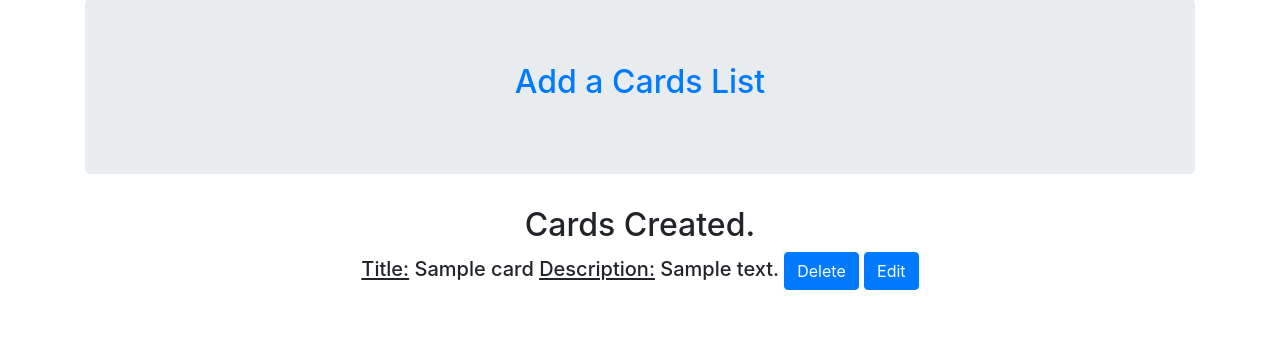
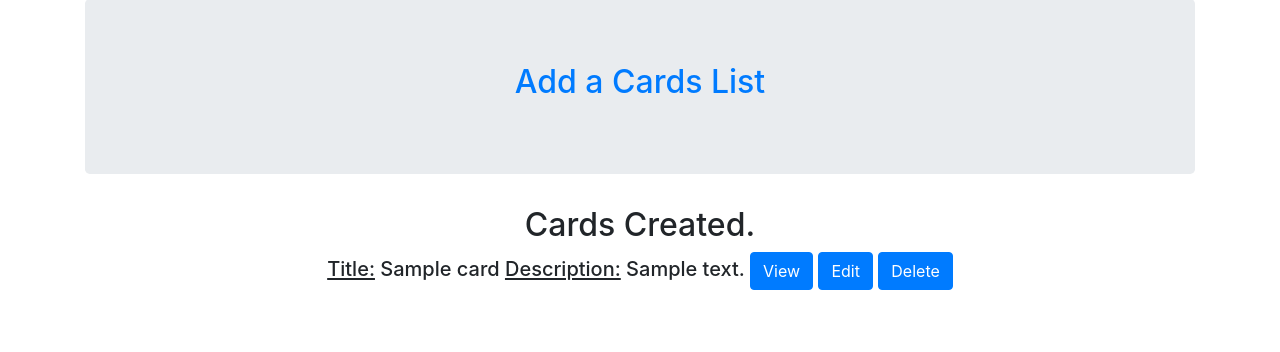
Before and after one commit to 1HectorAC/FlashCardHelper, a Flask app: template templates/dashboard.html in a window 1280 px wide. Shown: the part 141-493 px from the top of the page. Run offline with Flask 2, Linux system fonts and the light colour scheme; the template is opened without the code that fills it: most values are stand-ins (such as "Sample title", 1, 10 or a date in 2020); some libraries are stand-ins or nearby versions.

Commit message:
Added view cards button in dashboard.html.

```diff
--- a/templates/dashboard.html
+++ b/templates/dashboard.html
@@ -45,8 +45,9 @@
                 <h5>
                     <u>Title:</u> {{ cards.title }}
                     <u>Description:</u> {{cards.description}}
+                    <a class="btn btn-primary" href="/viewCards/{{ cards['owner_name'] }}/{{cards['title']}}">View</a>
+                    <a class="btn btn-primary" href="/editCardsList/{{cards['title']}}">Edit</a>
                     <a class="btn btn-primary" href="/user/deleteCards/{{cards['title']}}">Delete</a>
-                    <a class="btn btn-primary" href="/editCardsList/{{cards['title']}}">Edit</a>
 
                 </h5>
             {% endfor %}
```
